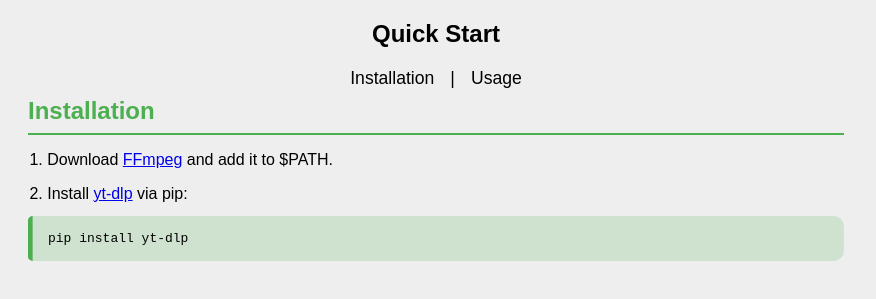
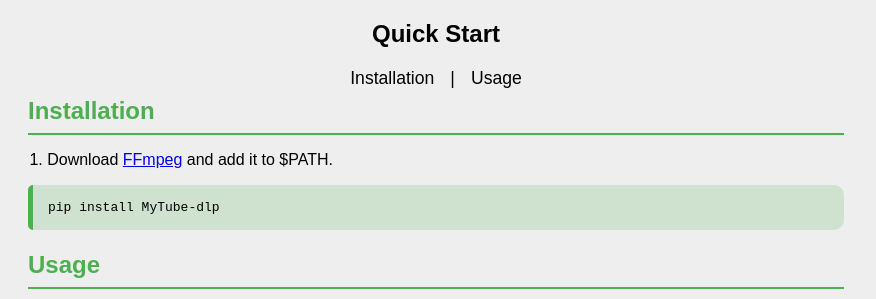
Before and after one commit to SuperZombi/MyTube, a plain HTML site: page quick_start/index.html in a window 1280 px wide. Shown: the top 299 px of the page, 404-1280 px from the left. Drawn offline with Linux system fonts and the light colour scheme.

Commit message:
Update index.html

```diff
--- a/quick_start/index.html
+++ b/quick_start/index.html
@@ -25,11 +25,8 @@
 					<h2 id="installation">Installation<a href="#installation" class="linker"></a></h2>
 					<ol>
 						<li>Download <a href="https://ffmpeg.org/download.html" target="_blank">FFmpeg</a> and add it to $PATH.</li>
-						<li>
-							Install <a href="https://github.com/yt-dlp/yt-dlp" target="_blank">yt-dlp</a> via pip:
-							<pre class="code"><code>pip install yt-dlp</code></pre>
-						</li>
 					</ol>
+					<pre class="code"><code>pip install MyTube-dlp</code></pre>
 				</section>
 				<section>
 					<h2 id="usage">Usage<a href="#usage" class="linker"></a></h2>
```
